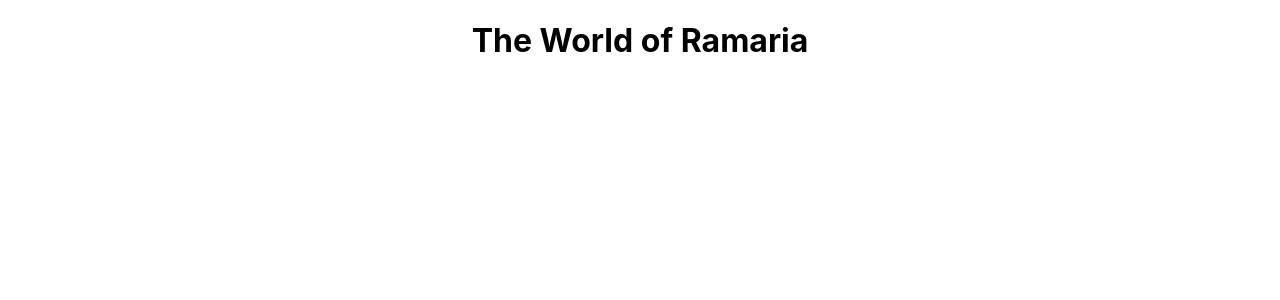
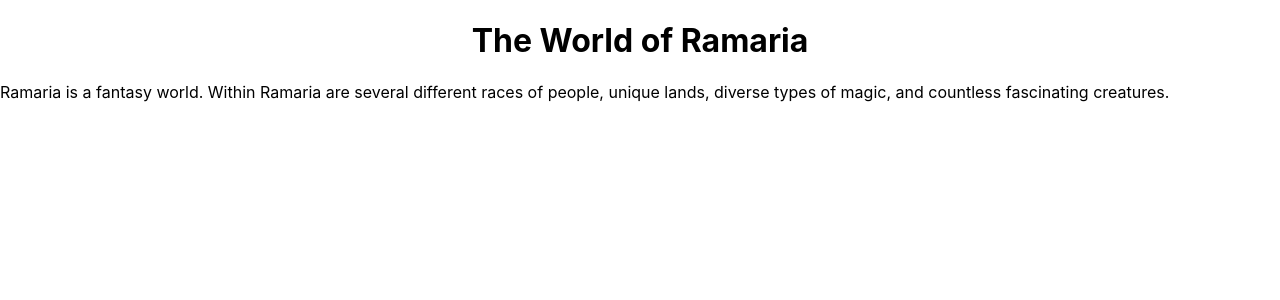
Before and after one commit to JaceRogers12/ramarian-world, a React (Create React App) app: page / in a window 1280 px wide. Shown: the top 300 px of the page. Built offline with nearby package versions, Linux system fonts and the light colour scheme.

Commit message:
added a summary

```diff
--- a/src/App.css
+++ b/src/App.css
@@ -1,38 +1,3 @@
-.App {
+.App h1 {
   text-align: center;
 }
-
-.App-logo {
-  height: 40vmin;
-  pointer-events: none;
-}
-
-@media (prefers-reduced-motion: no-preference) {
-  .App-logo {
-    animation: App-logo-spin infinite 20s linear;
-  }
-}
-
-.App-header {
-  background-color: #282c34;
-  min-height: 100vh;
-  display: flex;
-  flex-direction: column;
-  align-items: center;
-  justify-content: center;
-  font-size: calc(10px + 2vmin);
-  color: white;
-}
-
-.App-link {
-  color: #61dafb;
-}
-
-@keyframes App-logo-spin {
-  from {
-    transform: rotate(0deg);
-  }
-  to {
-    transform: rotate(360deg);
-  }
-}
--- a/src/App.js
+++ b/src/App.js
@@ -1,11 +1,13 @@
 import './App.css';
 import Header from "./Components/Header.js";
+import Main from "./Components/Main.js";
 
 function App() {
 
   return (
     <div className="App">
       <Header />
+      <Main />
     </div>
   );
 }
--- a/src/Components/Header.js
+++ b/src/Components/Header.js
@@ -2,7 +2,9 @@ import react from "react";
 
 const Header = () => {
     return (
-        <h1>The World of Ramaria</h1>
+        <div className="header">
+            <h1>The World of Ramaria</h1>
+        </div>
     )
 }
 
--- /dev/null
+++ b/src/Components/Main.js
@@ -0,0 +1,18 @@
+import React from "react";
+
+function Main () {
+
+    return (
+        <div className="main">
+            <p>
+                Ramaria is a fantasy world.
+                Within Ramaria are several different races of people,
+                unique lands,
+                diverse types of magic,
+                and countless fascinating creatures.
+            </p>
+        </div>
+    )
+}
+
+export default Main;
```
